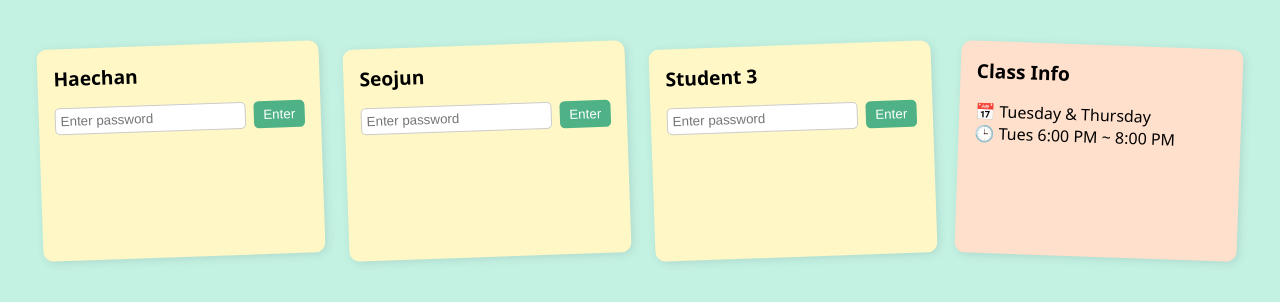
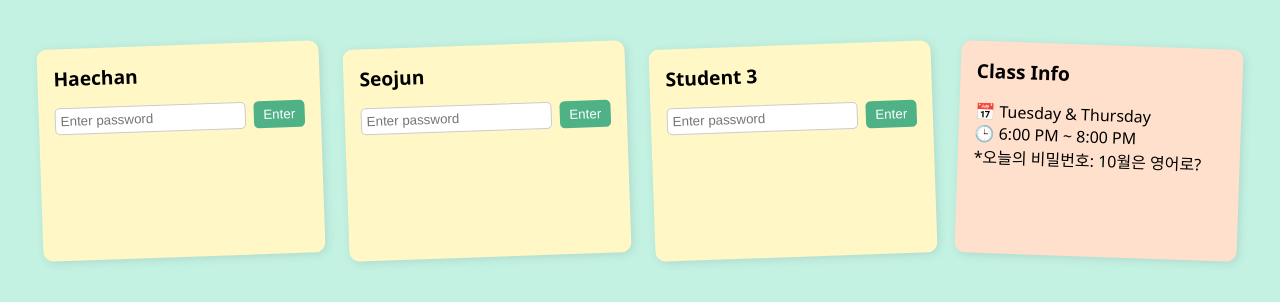
Before and after one commit to gyeol2125/-, a plain HTML site: page index.html in a window 1280 px wide. Shown: the part 58-360 px from the top of the page. Drawn offline with Linux system fonts and the light colour scheme.

Commit message:
Update index.html

```diff
--- a/index.html
+++ b/index.html
@@ -48,7 +48,7 @@
 
             <div class="note class-info">
                 <h2>Class Info</h2>
-                <p>📅 Tuesday & Thursday<br>🕒 Tues 6:00 PM ~ 8:00 PM</p>
+                <p>📅 Tuesday & Thursday<br>🕒 6:00 PM ~ 8:00 PM<br>*오늘의 비밀번호: 10월은 영어로?</p>
             </div>
         </section>
     </main>
```
